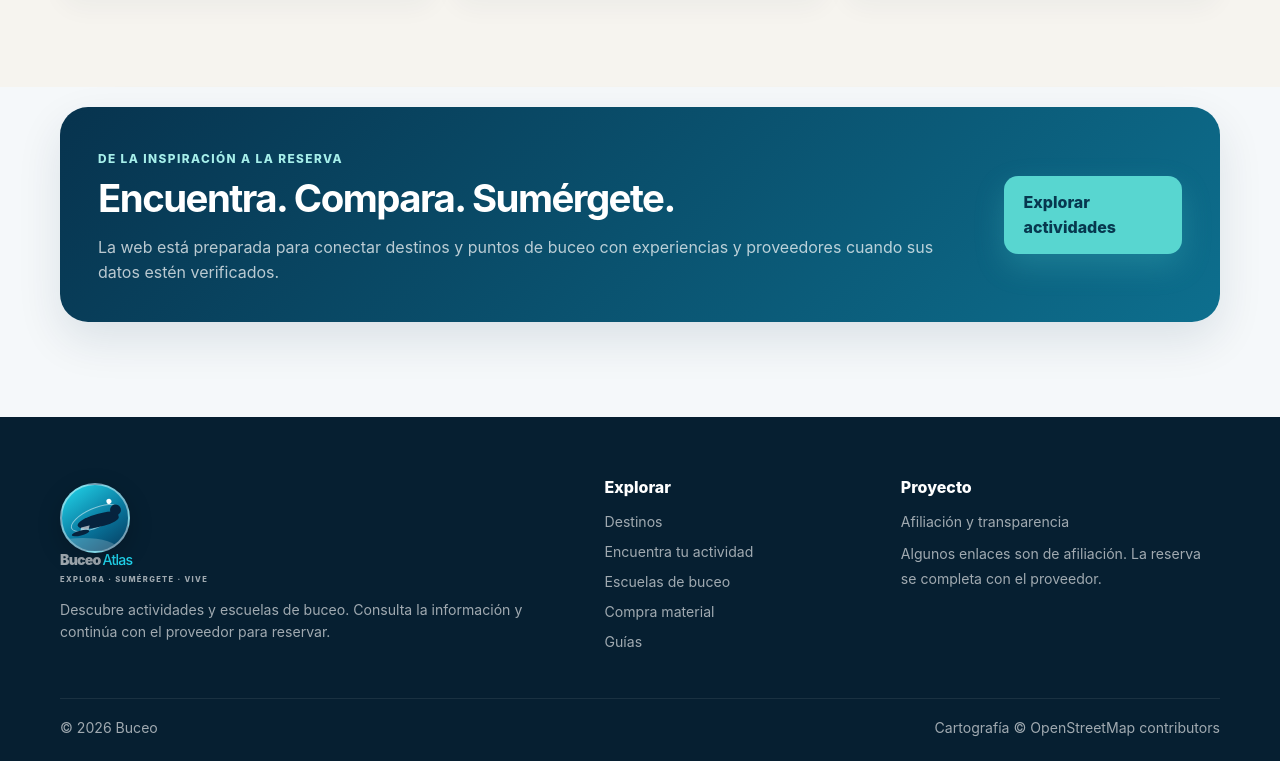
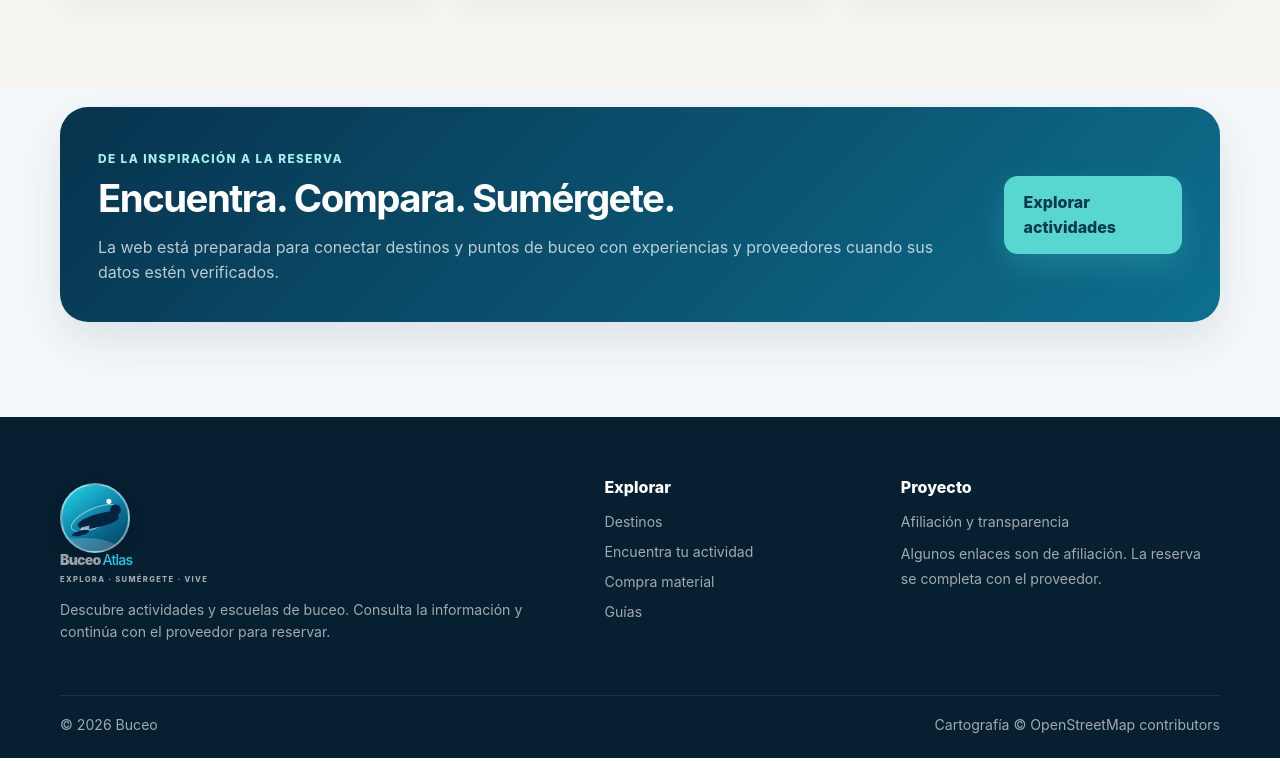
Before and after one commit to poldoria6-droi/buceo, a Next.js app: page / in a window 1280 px wide. Shown: the part 2531-3292 px from the top of the page. Built offline with nearby package versions, Linux system fonts and the light colour scheme; no server answers.

Commit message:
Retira centros del footer

```diff
--- a/components/Footer.tsx
+++ b/components/Footer.tsx
@@ -3,7 +3,7 @@ import { Brand } from "@/components/Brand";
 export function Footer() {
   return <footer className="site-footer"><div className="container footer-grid">
     <div><Brand footer/><p>Descubre actividades y escuelas de buceo. Consulta la información y continúa con el proveedor para reservar.</p></div>
-    <div><div className="footer-title">Explorar</div><Link href="/destinos">Destinos</Link><Link href="/actividades">Encuentra tu actividad</Link><Link href="/centros">Escuelas de buceo</Link><Link href="/material">Compra material</Link><Link href="/guias">Guías</Link></div>
+    <div><div className="footer-title">Explorar</div><Link href="/destinos">Destinos</Link><Link href="/actividades">Encuentra tu actividad</Link><Link href="/material">Compra material</Link><Link href="/guias">Guías</Link></div>
     <div><div className="footer-title">Proyecto</div><Link href="/afiliados">Afiliación y transparencia</Link><span>Algunos enlaces son de afiliación. La reserva se completa con el proveedor.</span></div>
   </div><div className="container footer-bottom"><span>© {new Date().getFullYear()} Buceo</span><span>Cartografía © OpenStreetMap contributors</span></div></footer>;
 }
```
